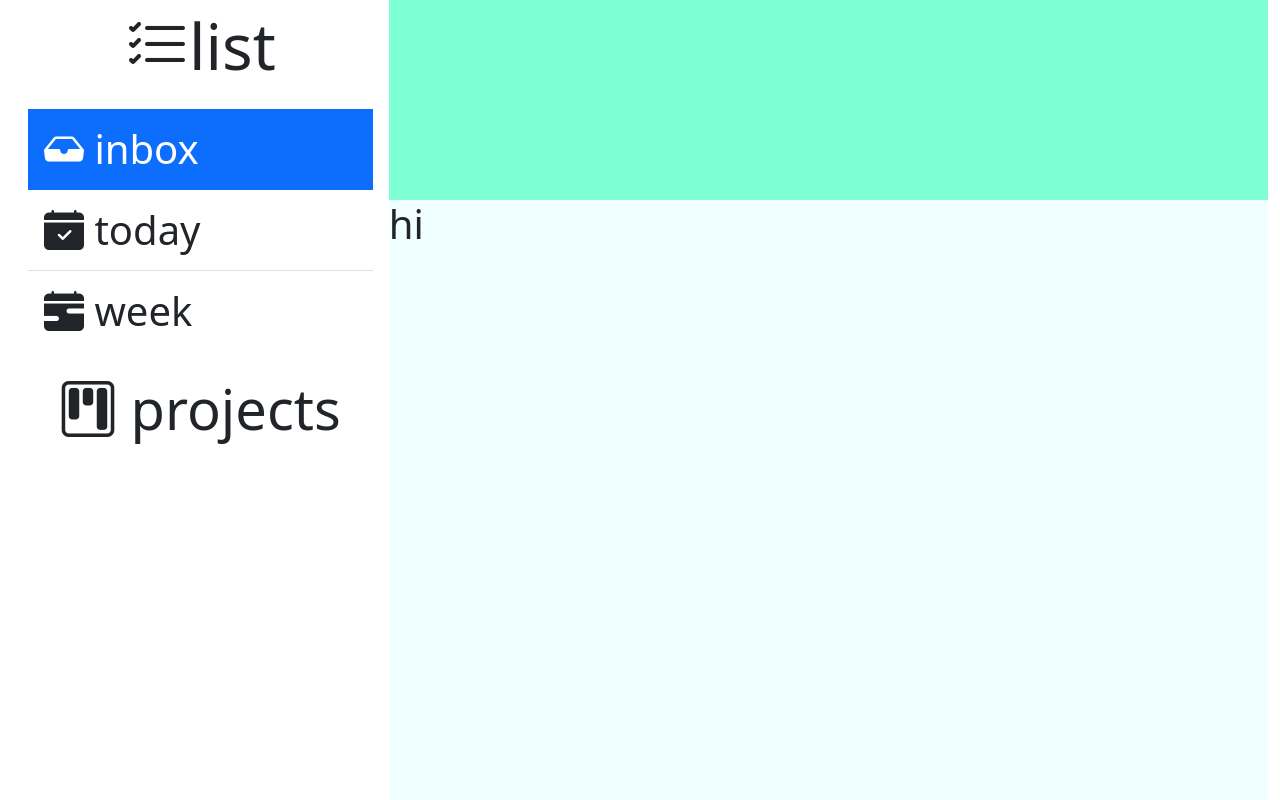
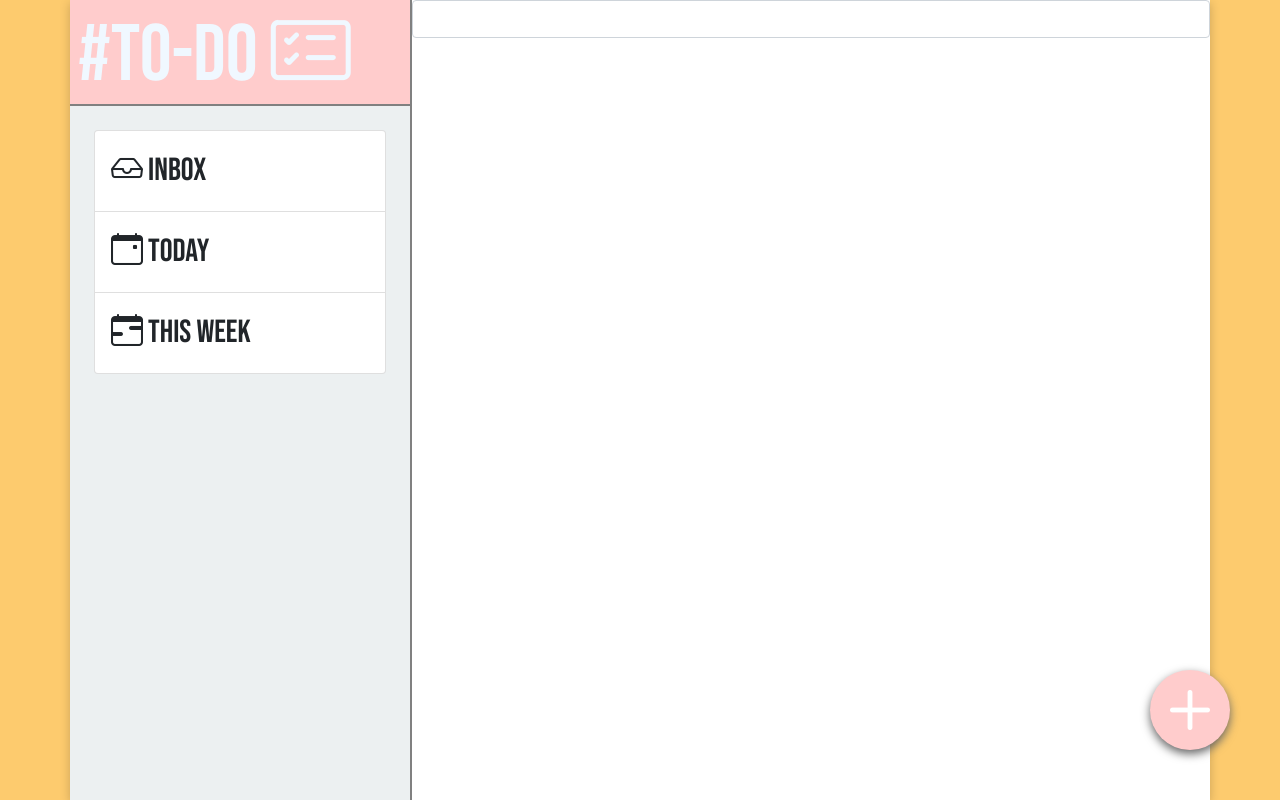
Before and after one commit to misaw-kun/to-do-list, a website built with webpack: page src/template.html in a window 1280 px wide. Built offline with nearby package versions, Linux system fonts and the light colour scheme.

Commit message:
add basic ui and functionality

```diff
--- a/package.json
+++ b/package.json
@@ -29,6 +29,7 @@
     "webpack-dev-server": "^4.7.3"
   },
   "dependencies": {
-    "bootstrap": "^5.1.3"
+    "bootstrap": "^5.1.3",
+    "date-fns": "^2.28.0"
   }
 }
--- a/src/index.js
+++ b/src/index.js
@@ -1,6 +1,5 @@
-import UserInterface from "./modules/UserInterface";
+import UI from "./modules/UI";
 import 'bootstrap/dist/css/bootstrap.min.css';
-import './styles.css';
+import './styles.css'
 
-//loading the app
-document.addEventListener('DOMContentLoaded', UserInterface.load);
+document.addEventListener('DOMContentLoaded', UI.loadUI);
--- /dev/null
+++ b/src/modules/Store.js
@@ -0,0 +1,23 @@
+import UI from "./UI";
+import { Task } from "./Utils";
+
+export default class Store {
+    static _todoItems = [];
+    static addTask() {
+        const form = document.getElementById('todo-form');
+        form.addEventListener('submit', e => {
+            e.preventDefault();
+            const input = document.getElementById('todo-input');
+            const cleanedInput = input.value.trim();
+            const todo = Task(cleanedInput);
+
+            if(todo.title !== '') {
+                Store._todoItems.push(todo);
+                console.log(this._todoItems)
+                UI.renderTodo(todo);
+                input.value = '';
+                input.focus();
+            }
+        })
+    }
+}
--- /dev/null
+++ b/src/modules/UI.js
@@ -0,0 +1,44 @@
+import Store from "./Store";
+export default class UI {
+
+    static loadUI() {
+        const root = document.getElementById('root');
+        root.classList.add('container-lg');
+        root.innerHTML += `
+        <div class="inner-container">
+            <aside class="inner-container__sidebar">
+                <header class="header navbar sticky-top">
+                    <span class="ms-2 display-1 mt-2">#To-Do <i class="bi bi-card-checklist"></i></span>
+                </header>
+                <ul class="sidebar-contents list-group p-4">
+                    <li class="list-group-item list-group-item-action p-3"><i class="bi bi-inbox"></i> Inbox</li>
+                    <li class="list-group-item list-group-item-action p-3"><i class="bi bi-calendar-event"></i> Today</li>
+                    <li class="list-group-item list-group-item-action p-3"><i class="bi bi-calendar-range"></i> This Week</li>
+                </ul>
+            </aside>
+
+            <main class="inner-container__main">
+                <form id="todo-form">
+                    <input id="todo-input" type="text" class="form-control" />
+                </form>
+                <ul id="task-list" class="list-group list-group-flush">
+                </ul>
+                <button class="fab"><i class="bi bi-plus"></i></button>
+            </main>
+        </div>
+        `
+        Store.addTask();
+    }
+
+    static renderTodo(todo) {
+        const list = document.getElementById('task-list');
+        const isChecked = todo.checked ? 'done' : '';
+
+        const listItem = document.createElement('li');
+        listItem.setAttribute('class', `todo-item list-group-item list-group-item-action ${isChecked}`)
+        listItem.setAttribute('data-key', todo.id);
+        listItem.innerHTML =
+        `<input id="${todo.id}" type="checkbox" /> <span>${todo.title}</span>`
+        list.append(listItem);
+    }
+}
--- a/src/modules/UserInterface.js
+++ /dev/null
@@ -1,55 +0,0 @@
-export default class UserInterface {
-    static load() {
-       const root = document.getElementById('root');
-       root.classList.add('container-fluid');
-
-       root.innerHTML = `<aside class="root__sidebar"></aside>
-       <main class="root__main">
-        <header id="header"></header>
-        <div class="task-view"></div>
-       </main>`;
-
-       UserInterface.loadSidebar();
-       UserInterface.loadTasks();
-    }
-
-    static loadSidebar() {
-        const sidebar = document.querySelector('.root__sidebar');
-        sidebar.innerHTML = `
-        <div class="navbar navbar-light justify-content-center">
-            <span class="mb-0 display-3"><i class="bi bi-list-check"></i>list</span>
-        </div>
-        <div class="list-group list-group-flush m-3">
-            <a class="list-group-item list-group-item-action active p-3 display-6" data-bs-toggle="list" href="#inbox">
-            <i class="bi bi-inbox-fill"></i> inbox
-            </a>
-            <a class="list-group-item list-group-item-action p-3 display-6"  data-bs-toggle="list" href="#today">
-            <i class="bi bi-calendar-check-fill"></i> today
-            </a>
-            <a class="list-group-item list-group-item-action p-3 display-6"  data-bs-toggle="list" href="#week">
-            <i class="bi bi-calendar-range-fill"></i> week
-            </a>
-        </div>
-        <div class="navbar navbar-light justify-content-center">
-            <span class="mb-0 display-4"><i class="bi bi-kanban"></i> projects</span>
-        </div>`
-    }
-
-    static loadHeader(title) {
-        const header = document.querySelector('#header');
-        header.classList.add('display-2');
-        header.innerHTML = `<div class="display-3">${title}</div>`
-    }
-
-    static loadTasks() {
-        const taskview = document.querySelector('.task-view');
-        taskview.classList.add('tab-content');
-        taskview.innerHTML = `<div class="tab-content">
-            <div class="tab-pane fade show active" id="inbox"><h1>hi</h1></div>
-            <div class="tab-pane fade" id="today"><h1>hii</h1></div>
-            <div class="tab-pane fade" id="week"><h1>hiii</h1></div>
-        </div>`
-    }
-
-
-}
--- /dev/null
+++ b/src/modules/Utils.js
@@ -0,0 +1,11 @@
+export function Task(title) {
+    return {
+        id: Date.now(),
+        checked: false,
+        title: title
+    }
+}
+
+export function Project(title) {
+
+}
--- a/src/styles.css
+++ b/src/styles.css
@@ -1,27 +1,81 @@
+@import url('https://fonts.googleapis.com/css2?family=Bebas+Neue&display=swap');
+:root {
+    --container-sidebar: #ecf0f1;
+    --container-main: white;
+    --header: #ffcccc;
+}
+
+body {
+    background-color: #fdcb6e;
+}
+
 #root {
+    padding: 0;
+    box-shadow: 0 3px 10px rgb(0 0 0 / 0.2);
+}
+
+.header {
+    background-color: var(--header);
+    font-family: 'Bebas Neue', cursive;
+    border-bottom: 2px gray solid;
+    color: aliceblue;
+    padding: 0;
+}
+
+.inner-container {
     display: flex;
     height: 100vh;
 }
 
-.root__sidebar {
+.inner-container__sidebar {
     width: 30%;
-    /* background-color: antiquewhite; */
+    background-color: var(--container-sidebar);
+    border-right: 2px gray solid;
 }
 
-.root__main {
+.inner-container__main {
     flex: 1;
+    overflow: auto;
+    background-color: var(--container-main);
 }
 
-#header {
-    position: sticky;
-    top: 0;
-    height: 25vh;
-    background-color: aquamarine;
+.sidebar-contents {
+    font-family: 'Bebas Neue', cursive;
+    font-size: 2rem;
 }
 
-.task-view {
-    display: block;
-    height: 75vh;
-    overflow-y: auto;
-    background-color: azure;
+/* button reset */
+button, input[type="submit"], input[type="reset"] {
+	background: none;
+	color: inherit;
+	border: none;
+	padding: 0;
+	font: inherit;
+	cursor: pointer;
+	outline: inherit;
 }
+
+/* floating action button */
+.fab {
+   width: 80px;
+   height: 80px;
+   background-color: var(--header);
+   border-radius: 50%;
+   box-shadow: 0 4px 10px 0 #666;
+   transition: all 0.1s ease-in-out;
+
+   font-size: 5rem;
+   color: white;
+   text-align: center;
+   line-height: 50px;
+
+   position: fixed;
+   right: 50px;
+   bottom: 50px;
+   z-index: 10;
+}
+
+.fab:hover {
+   box-shadow: 0 6px 14px 0 #666;
+   transform: scale(1.05);
+}
```
Also changed, not shown: 2 other files.
